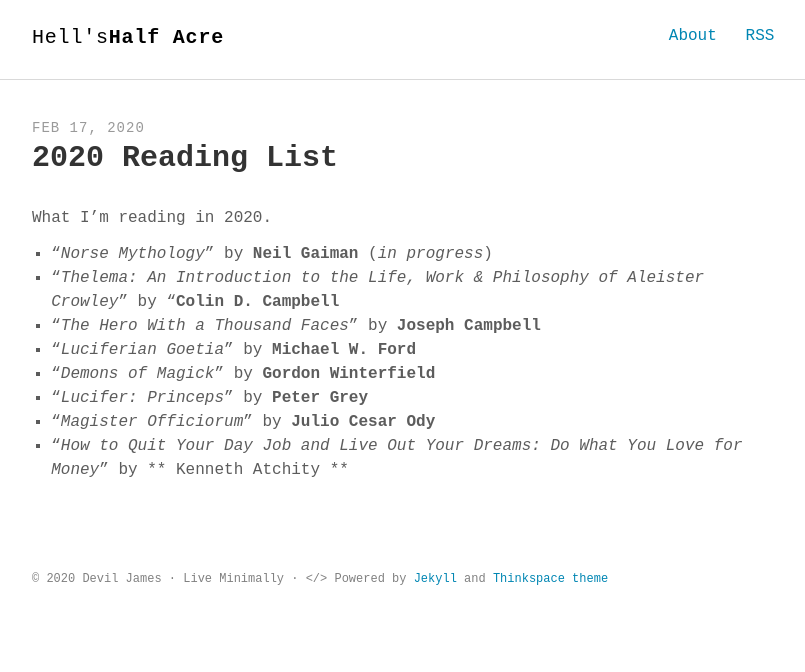
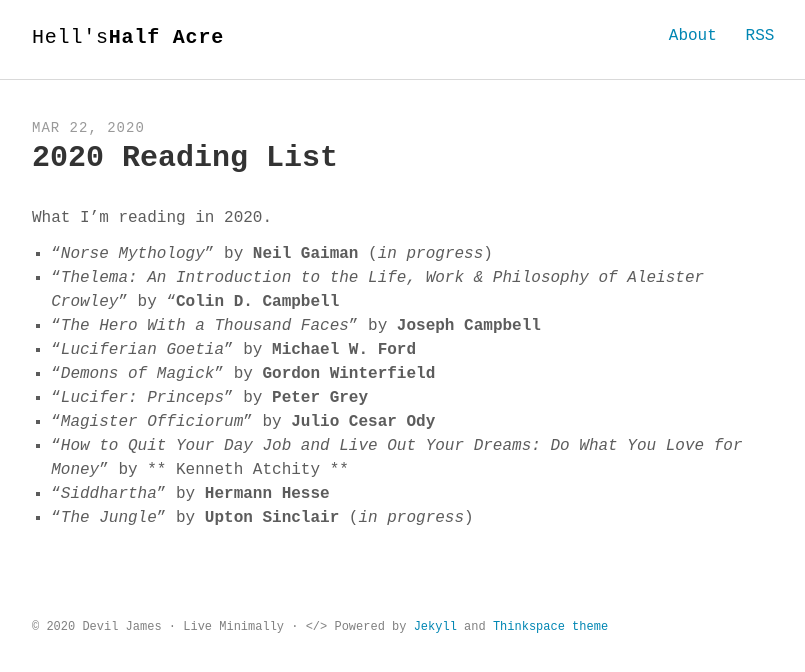
Before and after one commit to chevrenoire/chevrenoire.github.io, a Jekyll site: the page built from _posts/2020-03-22-Reading-List-2020.md, in a window 1280 px wide. Shown: the top 672 px of the page, without its empty margins (232-1037 px from the left). Built offline with Jekyll 4.4.1, drawn with Linux system fonts in a browser that asks for light colours; some web fonts are replaced.

Commit message:
Updated reading

```diff
--- a/_posts/2020-02-17-Reading-List-2020.md
+++ b/_posts/2020-03-22-Reading-List-2020.md
@@ -14,3 +14,5 @@ What I'm reading in 2020.
 6. "_Lucifer: Princeps_" by **Peter Grey**
 7. "_Magister Officiorum_" by **Julio Cesar Ody**
 8. "_How to Quit Your Day Job and Live Out Your Dreams: Do What You Love for Money_" by ** Kenneth Atchity **
+9. "_Siddhartha_" by **Hermann Hesse**
+10. "_The Jungle_" by **Upton Sinclair** (_in progress_)
```
